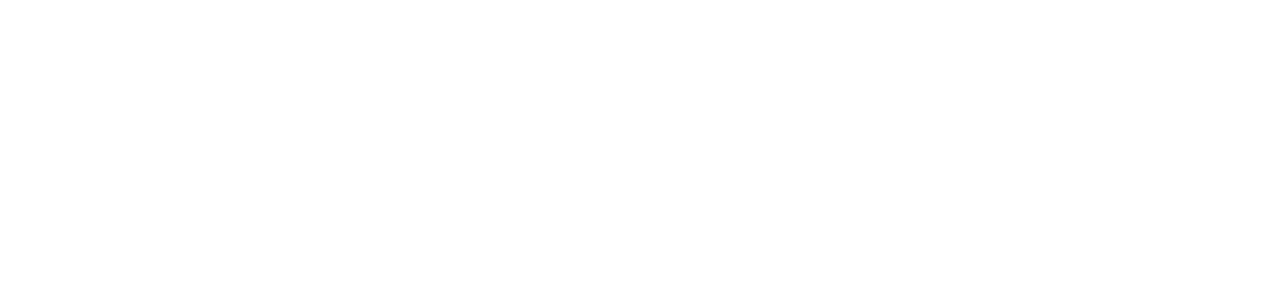
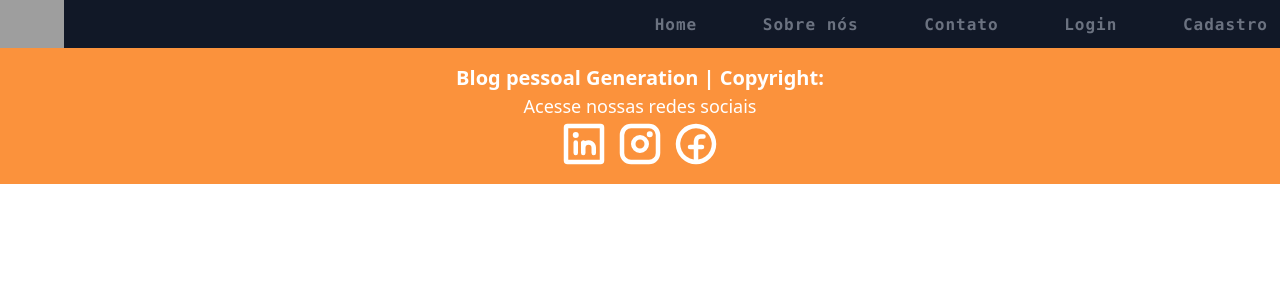
Before and after one commit to ceres03/frontend, a React (Vite) app: page / in a window 1280 px wide. Before the commit this address had no page. Shown: the top 300 px of the page. Built offline with nearby package versions, Linux system fonts and the light colour scheme; grey boxes are pictures that could not be loaded.

Commit message:
Refactor Navbar e Footer

```diff
--- a/src/App.tsx
+++ b/src/App.tsx
@@ -2,12 +2,17 @@
 import Navbar from "./components/Navbar/Navbar";
 import Home from "./pages/Home/Home";
 import { BrowserRouter, Route, Routes } from "react-router-dom";
+import Footer from "./components/footer/Footer";
 
 function App() {
   return (
-    <BrowserRouter>
-      <Routes></Routes>
-    </BrowserRouter>
+    <>
+      <Navbar />
+      <BrowserRouter>
+        <Routes></Routes>
+      </BrowserRouter>
+      <Footer />
+    </>
   );
 }
 export default App;
```
